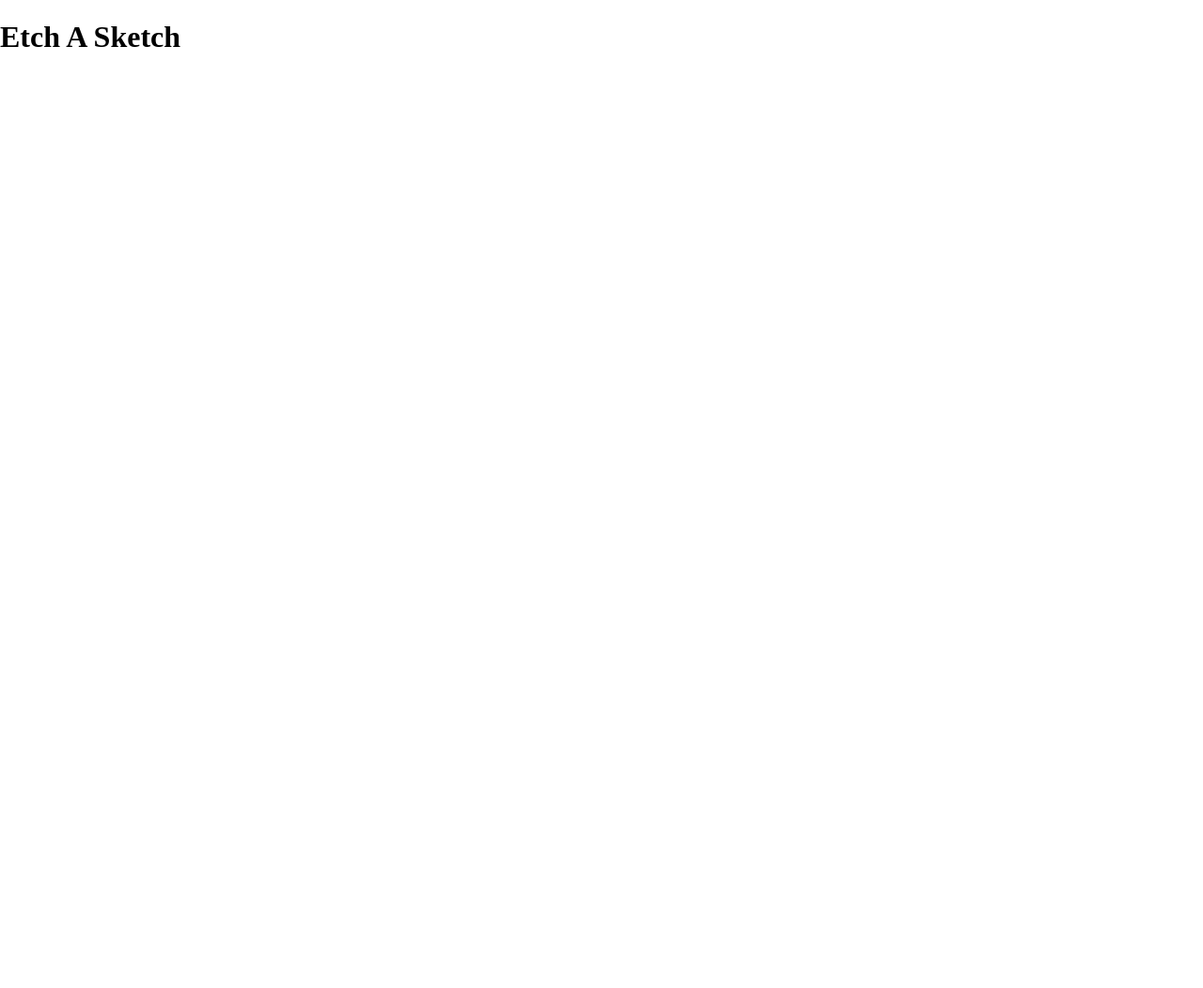
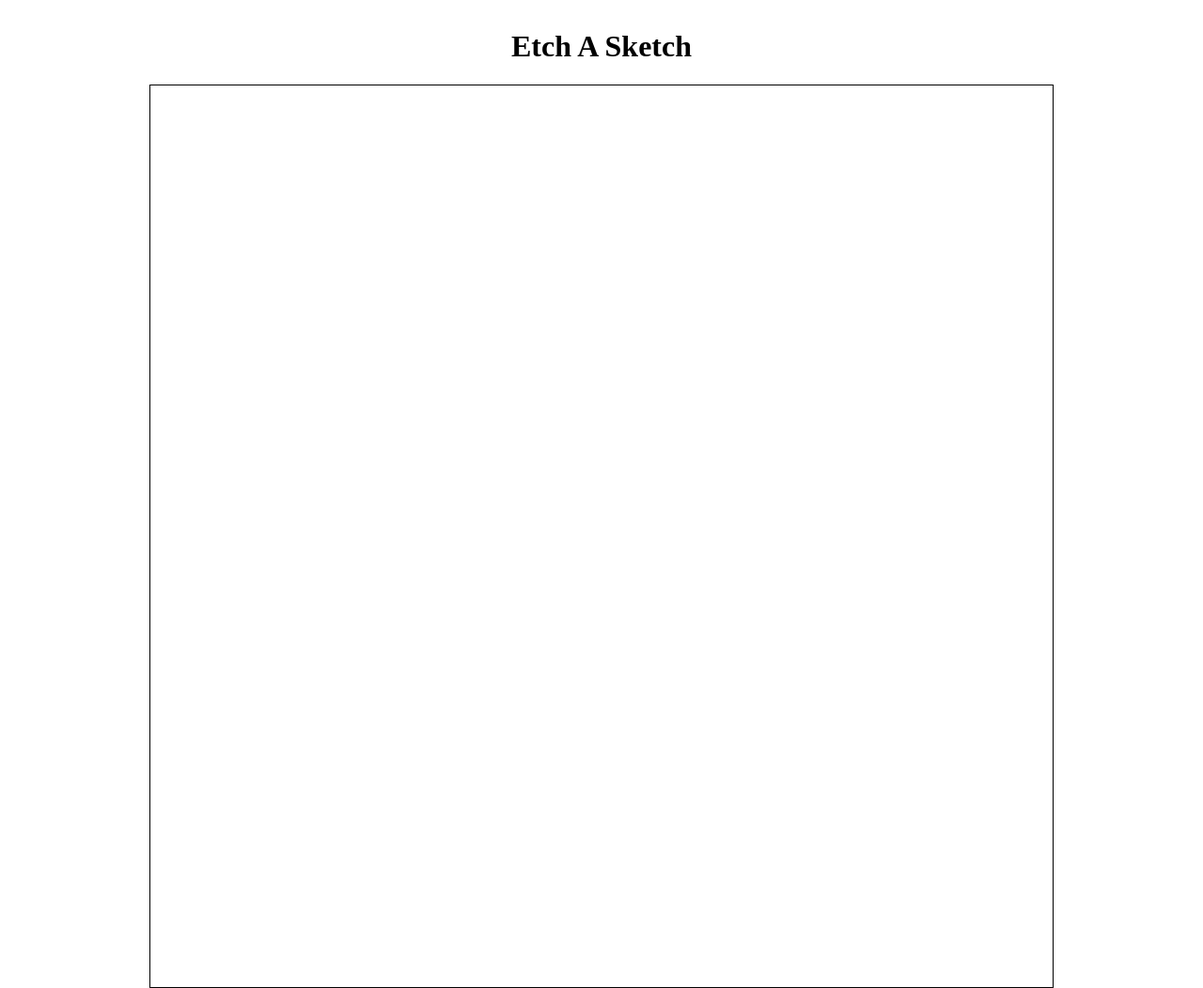
Before and after one commit to ShaneRich5/etch-a-sketch, a plain HTML site: page index.html in a window 1280 px wide. Shown: the whole page at 94% size. Before the commit the page ends 800 px from the top, so only its background shows below. Drawn offline with nearby package versions, Linux system fonts and the light colour scheme.

Commit message:
added styles

```diff
--- a/index.html
+++ b/index.html
@@ -5,6 +5,22 @@
     <meta http-equiv="X-UA-Compatible" content="ie=edge">
     <title>Etch-A-Sketch</title>
     <link rel="stylesheet" href="https://cdnjs.cloudflare.com/ajax/libs/normalize/6.0.0/normalize.min.css">
+    <style>
+        .center {
+            display: flex;
+            flex-direction: column;
+            align-items: center;
+            margin: 10px 0;
+        }
+
+        .container {
+            display: flex;
+            flex-wrap: wrap;
+            border: 1px solid black;
+            height: 960px;
+            width: 960px;
+        }
+    </style>
 </head>
 <body>
     <div class="center">
```
